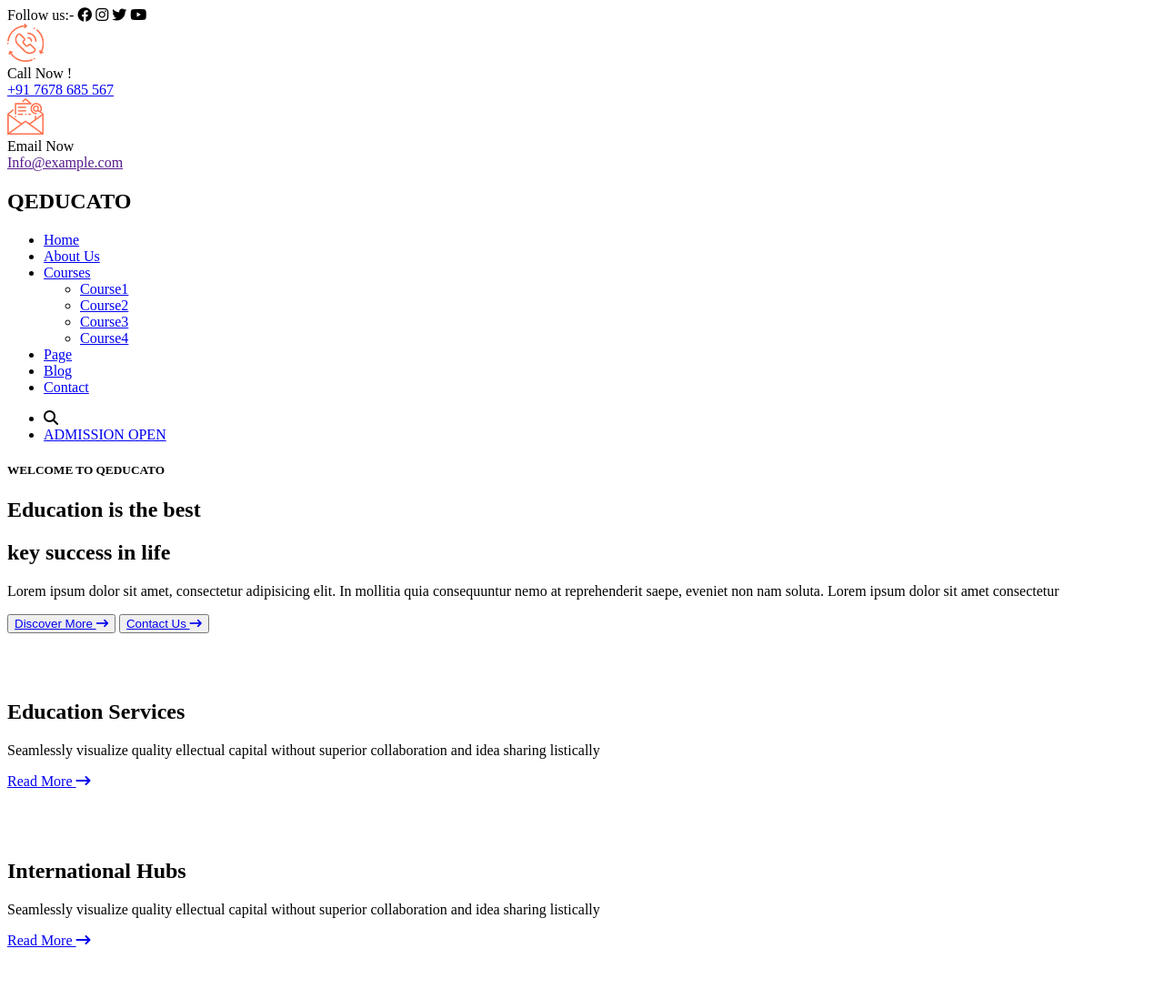
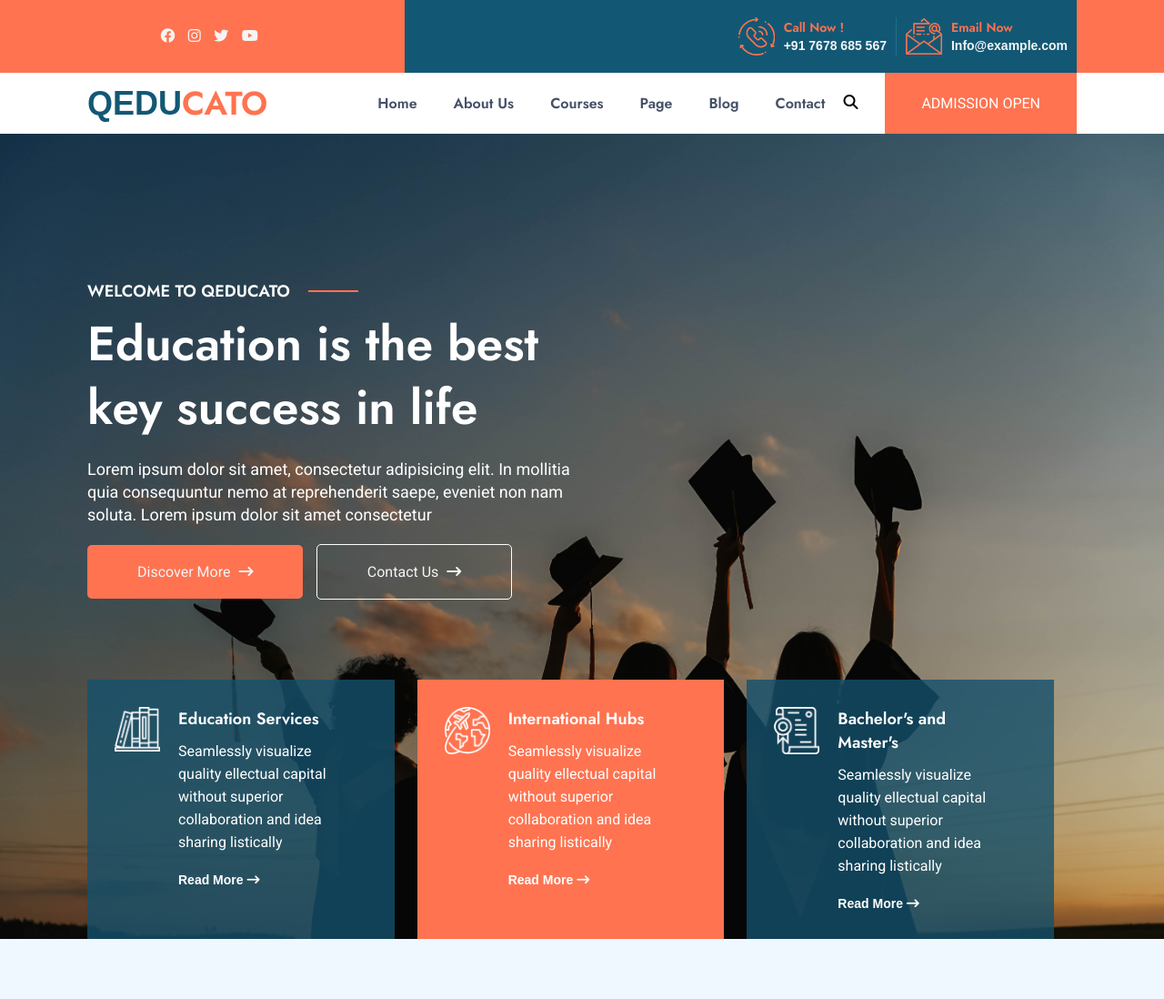
Before and after one commit to web7275/educational-website.github.io, a plain HTML site: page index.html in a window 1280 px wide. Shown: the top 1098 px of the page at 91% size. Drawn offline with Linux system fonts and the light colour scheme.

Commit message:
Update index.html

```diff
--- a/index.html
+++ b/index.html
@@ -6,7 +6,7 @@
     <meta http-equiv="X-UA-Compatible" content="IE=edge">
     <meta name="viewport" content="width=device-width, initial-scale=1.0">
     <title>Second Website</title>
-    <link rel="stylesheet" type="text/css" href="sec-web.css">
+    <link rel="stylesheet" type="text/css" href="style.css">
     <link rel="stylesheet" href="https://cdnjs.cloudflare.com/ajax/libs/font-awesome/6.4.0/css/all.min.css">
     <link rel="preconnect" href="https://fonts.googleapis.com">
     <link rel="preconnect" href="https://fonts.gstatic.com" crossorigin>
```
